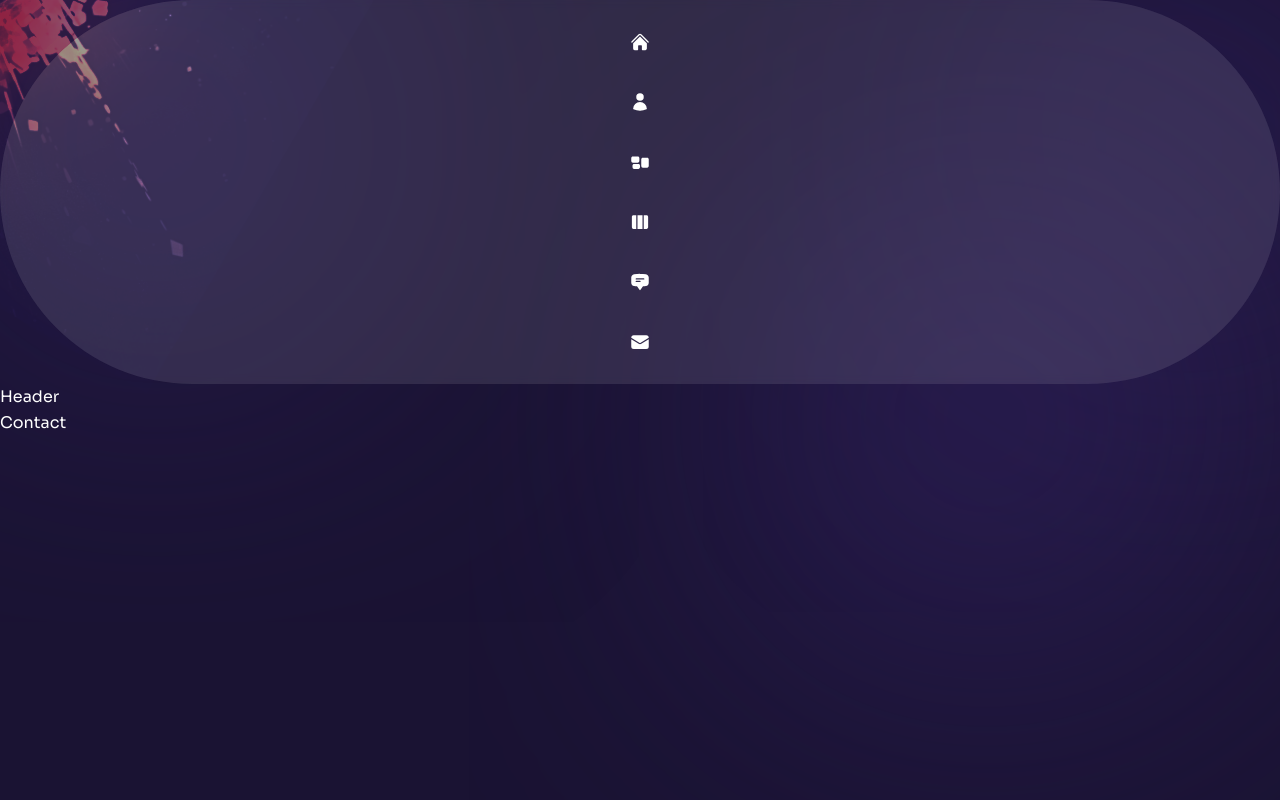
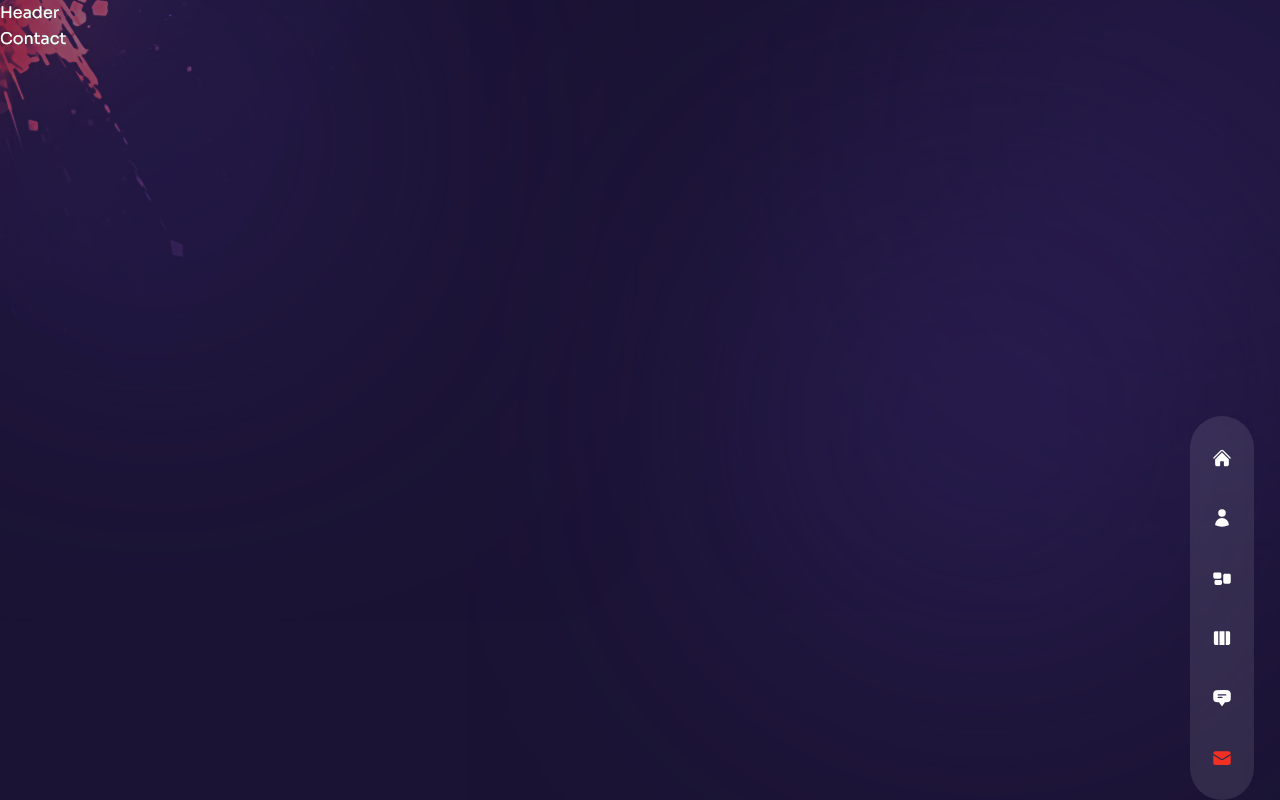
Before and after one commit to AlpiYeah/Personal-Portfolio, a Next.js app: page /contact in a window 1280 px wide. Built offline with nearby package versions, Linux system fonts and the light colour scheme.

Commit message:
nav bar styling finished

```diff
--- a/components/Nav.js
+++ b/components/Nav.js
@@ -33,11 +33,19 @@
   const router = useRouter();
   const pathname = router.pathname;
   return (
-    <nav>
+    <nav className="flex flex-col items-center xl:justify-center gap-y-4 fixed h-max bottom-0 mt-auto xl:right-[2%] z-50 top-0 w-full xl:w-16 xl:max-w-md xl_h-screen">
       {}
-      <div className="flex w-full xl:flex-col items-center justify-between xl:justify-center gap-y-10 px-4 md:px-40 xl:px-0 h-80 bg-red-200/10 xl:h-max py-8 bg-white/10 backdrop-blur-sm text-3xl xl:text-xl xl:rounded-full">
+      <div className="flex w-full xl:flex-col items-center justify-between xl:justify-center gap-y-10 px-4 md:px-40 xl:px-0 h-[80px] bg-red-200/10 xl:h-max py-8 bg-white/10 backdrop-blur-sm text-3xl xl:text-xl xl:rounded-full">
         {navData.map((link, index) => {
-          return <Link href={link.path}>{link.icon}</Link>;
+          return (
+            <Link
+              className={`${link.path === pathname && "text-accent"}`}
+              href={link.path}
+              key={index}
+            >
+              <div>{link.icon}</div>
+            </Link>
+          );
         })}
       </div>
     </nav>
```
